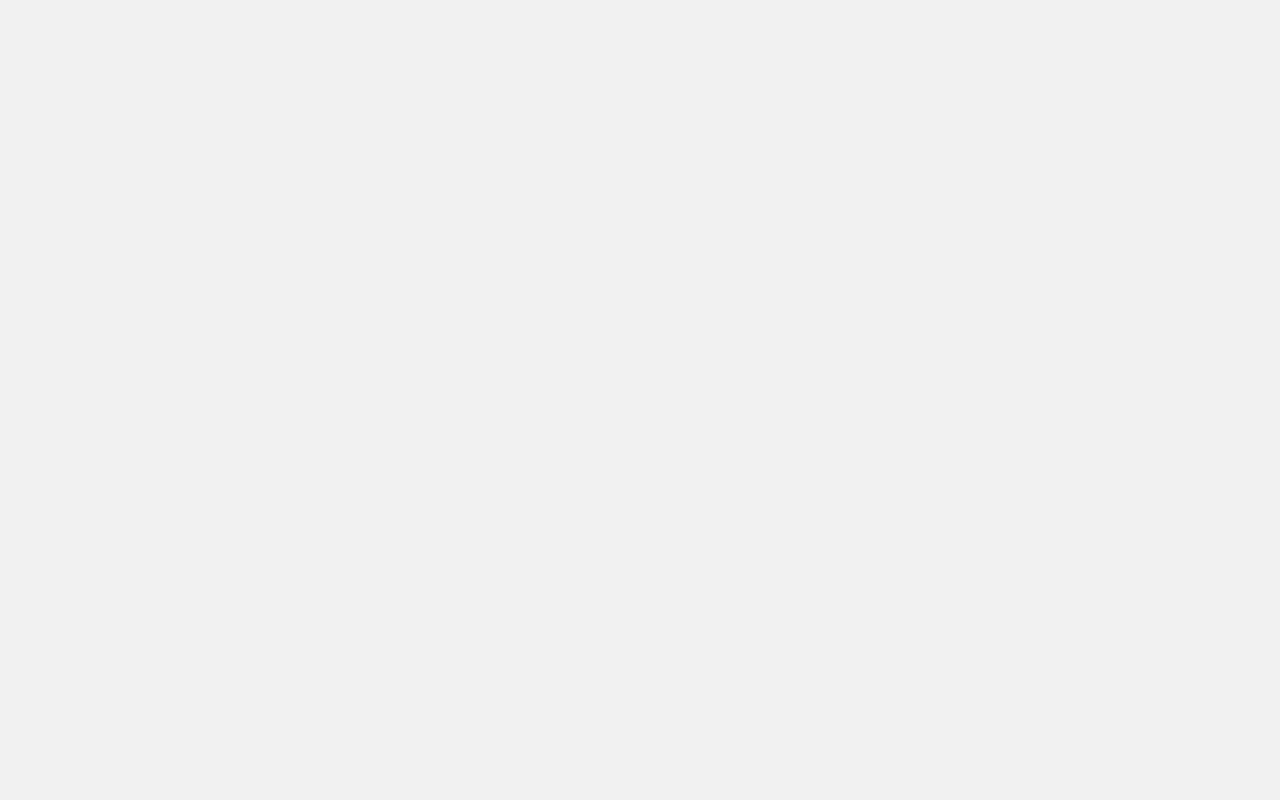
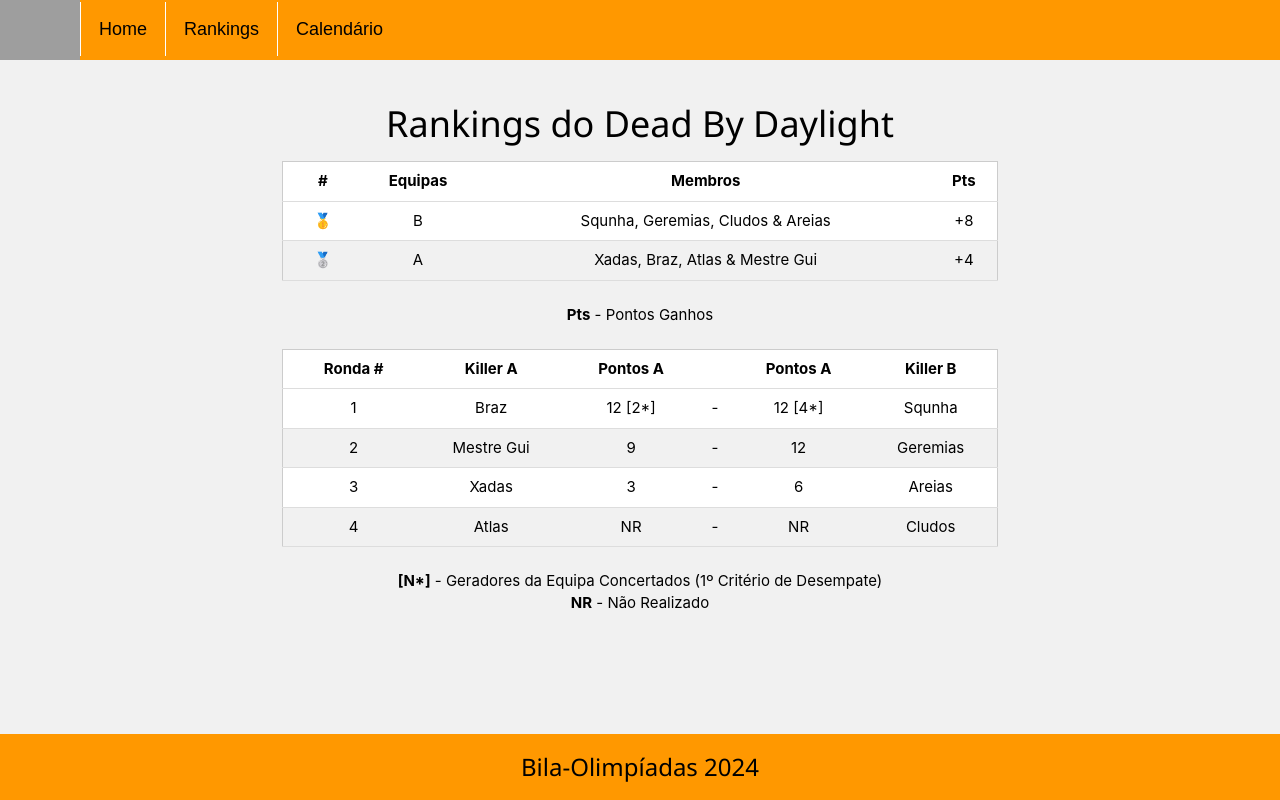
Before and after one commit to biladeirosgit/bila-olimpiadas, a React (Create React App) app: page /#/rankings/dbd in a window 1280 px wide. Before the commit this address had no page. Built offline with nearby package versions, Linux system fonts and the light colour scheme; grey boxes are pictures that could not be loaded.

Commit message:
dbd torneio

```diff
--- a/src/App.js
+++ b/src/App.js
@@ -32,6 +32,7 @@
 import BusinessTour from './bo/rankings/agosto/BusinessTour';
 import AgostoCalendar from './bo/calendario/AgostoCalendar';
 import Circuito from './bo/rankings/agosto/Circuito';
+import DeadByDaylight from './bo/rankings/agosto/DeadByDaylight';
 
 
 
@@ -61,6 +62,7 @@
                 <Route path="/rankings/volleyball" element={<Volleyball />} />
                 <Route path="/rankings/businesstour" element={<BusinessTour />} />
                 <Route path="/rankings/circuito" element={<Circuito />} />
+                <Route path="/rankings/dbd" element={<DeadByDaylight />} />
 
                 <Route path="/calendario/marco" element={<MarcoCalendar />} />
                 <Route path="/calendario/abril" element={<AbrilCalendar />} />
--- a/src/bo/Navebar.js
+++ b/src/bo/Navebar.js
@@ -63,6 +63,7 @@
                         <ul className="flyout-content nav stacked">
                             <li><Link to={"/rankings/businesstour"}>        <div className="w3-bar-item w3-button">Business Tour</div></Link></li>
                             <li><Link to={"/rankings/circuito"}>        <div className="w3-bar-item w3-button">Circuito</div></Link></li>
+                            <li><Link to={"/rankings/dbd"}>        <div className="w3-bar-item w3-button">DeadByDaylight</div></Link></li>
                         </ul>
                     </li>
                 </ul>
--- a/src/bo/rankings/Rankings.js
+++ b/src/bo/rankings/Rankings.js
@@ -34,7 +34,8 @@
             "Ping Pong",
             "Volleyball",
             "Business Tour",
-            "Circuito"
+            "Circuito",
+            "DeadByDaylight"
         ],
 
         "março" : [
@@ -72,7 +73,8 @@
 
         "agosto" : [
             "Business Tour",
-            "Circuito"
+            "Circuito",
+            "DeadByDaylight"
         ],
 
         "duos" : [
@@ -96,6 +98,7 @@
             "CounterStrike 2",
             "Overwatch 2",
             "EscapeRoom",
+            "DeadByDaylight"
         ],
 
 
@@ -121,7 +124,8 @@
             "AmongUs",
             "Bilapredicts Europeu 2024",
             "Arenas LoL",
-            "Business Tour"
+            "Business Tour",
+            "DeadByDaylight"
         ],
 
 
@@ -133,7 +137,8 @@
             "Basquetiladas",
             "EscapeRoom",
             "Ping Pong",
-            "Volleyball"
+            "Volleyball",
+            "Circuito"
         ]
     }
 
--- /dev/null
+++ b/src/bo/rankings/agosto/DeadByDaylight.js
@@ -0,0 +1,107 @@
+import Navebar from "../../Navebar";
+import Footer from "../../Footer";
+
+
+const DeadByDaylight = () => {
+
+
+    var player1 = { "#" : "🥇" , Equipa: "B", Membros : "Squnha, Geremias, Cludos & Areias"  , Pt: "+8"};
+    var player2 = { "#" : "🥈" , Equipa: "A", Membros : "Xadas, Braz, Atlas & Mestre Gui"    , Pt: "+4" };
+
+    var players = [player1, player2];
+
+
+    var rondas = [
+        {ronda: 1, pontosA: "12 [2*]", pontosB: "12 [4*]", killerA: "Braz", killerB: "Squnha"},
+        {ronda: 2, pontosA: "9", pontosB: "12", killerA: "Mestre Gui", killerB: "Geremias"},
+        {ronda: 3, pontosA: "3", pontosB: "6", killerA: "Xadas", killerB: "Areias"},
+        {ronda: 4, pontosA: "NR", pontosB: "NR", killerA: "Atlas", killerB: "Cludos"},
+    ]
+
+    return (
+        <>
+            <Navebar />
+             <div className="w3-container w3-light-gray" style={{ textAlign: "center" }}>
+                 <div className="w3-container w3-center" style={{ width: "60%", display: "inline-block" }}>
+                     <h1 className="w3-center">Rankings do Dead By Daylight</h1>
+                     <div className="rankings-container">
+                         <table className="rankings-table w3-table w3-centered w3-table-all w3-hoverable">
+                             <thead>
+                                 <tr>
+                                     <th>#</th>
+                                     <th>Equipas</th>
+                                     <th>Membros</th>
+                                     <th>Pts</th>
+                                 </tr>
+                             </thead>
+                             <tbody>
+                                 {players.map((player, index) => (
+                                     <tr key={index}>
+                                         <td>{player["#"]}</td>
+                                         <td>{player.Equipa}</td>
+                                         <td>{player.Membros}</td>
+                                         <td>{player.Pt}</td>
+                                     </tr>
+                                 ))}
+                             </tbody>
+                         </table>
+                     </div>
+                 </div>
+                 <div className="w3-container">
+                     <br></br>
+                     <p>
+                       <b>Pts</b> - Pontos Ganhos
+                     </p>
+                 </div>
+                 <br></br>
+                 <div className="w3-container w3-center" style={{ width: "60%", display: "inline-block" }}>
+                    <div className="rankings-container">
+                         <table className="rankings-table w3-table w3-centered w3-table-all w3-hoverable">
+                             <thead>
+                                 <tr>
+                                     <th>Ronda #</th>
+                                     <th>Killer A</th>
+                                     <th>Pontos A</th>
+                                     <th></th>
+                                     <th>Pontos A</th>
+                                     <th>Killer B</th>
+                                 </tr>
+                             </thead>
+                             <tbody>
+                                 {rondas.map((ronda, index) => (
+                                     <tr key={index}>
+                                         <td>{ronda.ronda}</td>
+                                         <td>{ronda.killerA}</td>
+                                         <td>{ronda.pontosA}</td>
+                                         <td>-</td>
+                                         <td>{ronda.pontosB}</td>
+                                         <td>{ronda.killerB}</td>
+                                     </tr>
+                                 ))}
+                             </tbody>
+                         </table>
+                     </div>
+                     <div className="w3-container">
+                     <br></br>
+                     <p>
+                       <b>[N*]</b> - Geradores da Equipa Concertados (1º Critério de Desempate)
+                     </p>
+                       <p><b>NR</b> - Não Realizado</p>
+                 </div>
+                 </div>
+                 <br></br>
+                 <br></br>
+                 <br></br>
+                 <br></br>
+                 <br></br>
+                 <br></br>
+                 <br></br>
+                 <br></br>
+
+            </div>
+
+            <Footer />
+        </>
+    );
+}
+export default DeadByDaylight;
--- a/src/bo/rankings/julho/Volleyball.js
+++ b/src/bo/rankings/julho/Volleyball.js
@@ -16,7 +16,7 @@
             <Navebar />
              <div className="w3-container w3-light-gray" style={{ textAlign: "center" }}>
                  <div className="w3-container w3-center" style={{ width: "60%", display: "inline-block" }}>
-                     <h1 className="w3-center">Rankings do Basquetiladas</h1>
+                     <h1 className="w3-center">Rankings do Volleyball</h1>
                      <div className="rankings-container">
                          <table className="rankings-table w3-table w3-centered w3-table-all w3-hoverable">
                              <thead>
--- a/src/bo/rankings/rankings.json
+++ b/src/bo/rankings/rankings.json
@@ -79,6 +79,10 @@
         "Circuito" : {
             "Lugar" : "🥈",
             "Pontos" : 10
+        },
+        "DeadByDaylight" : {
+            "Lugar" : "🥈",
+            "Pontos" : 4
         }
     },
     "Wisdow" : {
@@ -195,6 +199,10 @@
         "Business Tour" : {
             "Lugar" : "5º",
             "Pontos" : 5
+        },
+        "DeadByDaylight" : {
+            "Lugar" : "🥈",
+            "Pontos" : 4
         }
     },
     "Bárbara" : {
@@ -323,6 +331,10 @@
         "Circuito" : {
             "Lugar" : "🥇",
             "Pontos" : 13
+        },
+        "DeadByDaylight" : {
+            "Lugar" : "🥇",
+            "Pontos" : 8
         }
     },
     "Braz" : {
@@ -381,6 +393,10 @@
         "Circuito" : {
             "Lugar" : "🥈",
             "Pontos" : 10
+        },
+        "DeadByDaylight" : {
+            "Lugar" : "🥈",
+            "Pontos" : 4
         }
     },
     "Squnha" : {
@@ -459,6 +475,10 @@
         "Business Tour" : {
             "Lugar" : "7º",
             "Pontos" : 4
+        },
+        "DeadByDaylight" : {
+            "Lugar" : "🥇",
+            "Pontos" : 8
         }
     },
     "Cludos" : {
@@ -533,6 +553,10 @@
         "Business Tour" : {
             "Lugar" : "4º",
             "Pontos" : 6
+        },
+        "DeadByDaylight" : {
+            "Lugar" : "🥇",
+            "Pontos" : 8
         }
     },
     "Droga" : {
@@ -823,6 +847,10 @@
         "Circuito" : {
             "Lugar" : "🥉",
             "Pontos" : 8
+        },
+        "DeadByDaylight" : {
+            "Lugar" : "🥇",
+            "Pontos" : 8
         }
     },
     "Tone" : {
@@ -1055,6 +1083,10 @@
         "Circuito" : {
             "Lugar" : "🥇",
             "Pontos" : 13
+        },
+        "DeadByDaylight" : {
+            "Lugar" : "🥈",
+            "Pontos" : 4
         }
     },
     "Alcunha" : {
```
